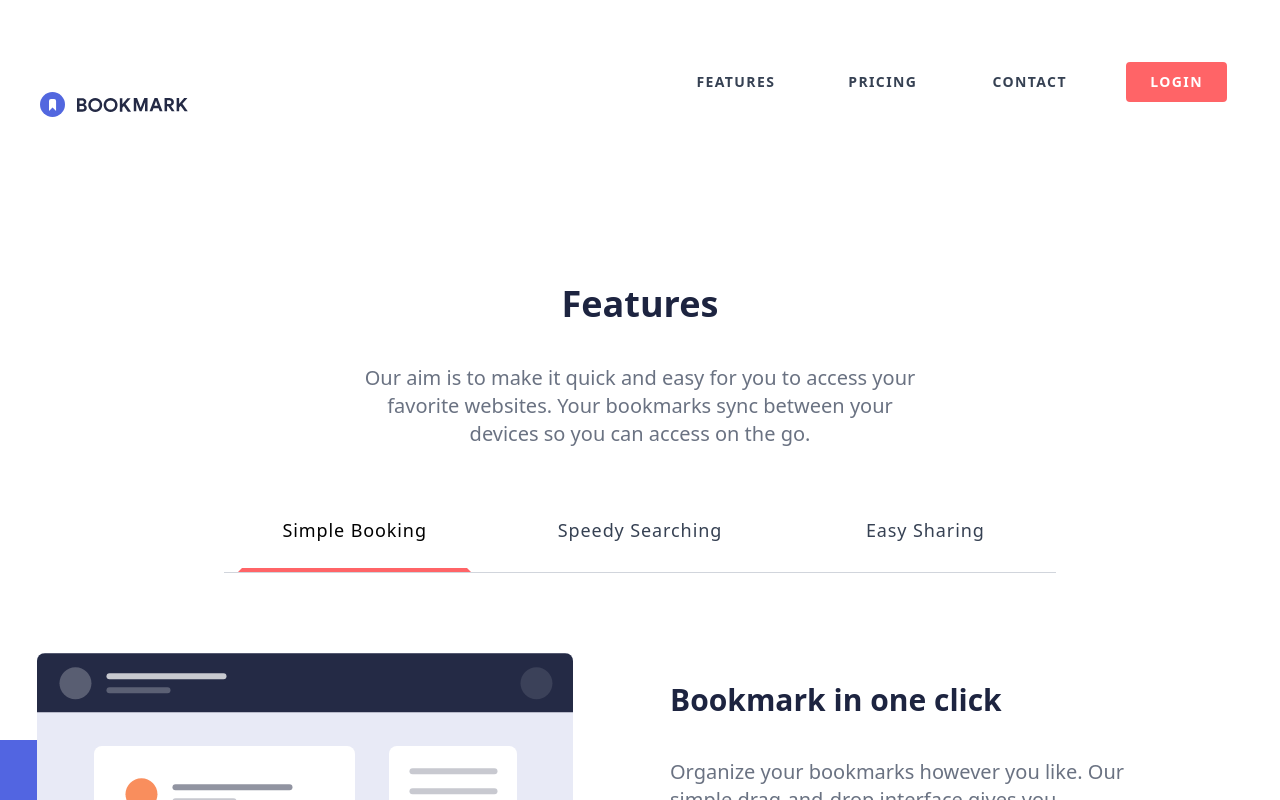
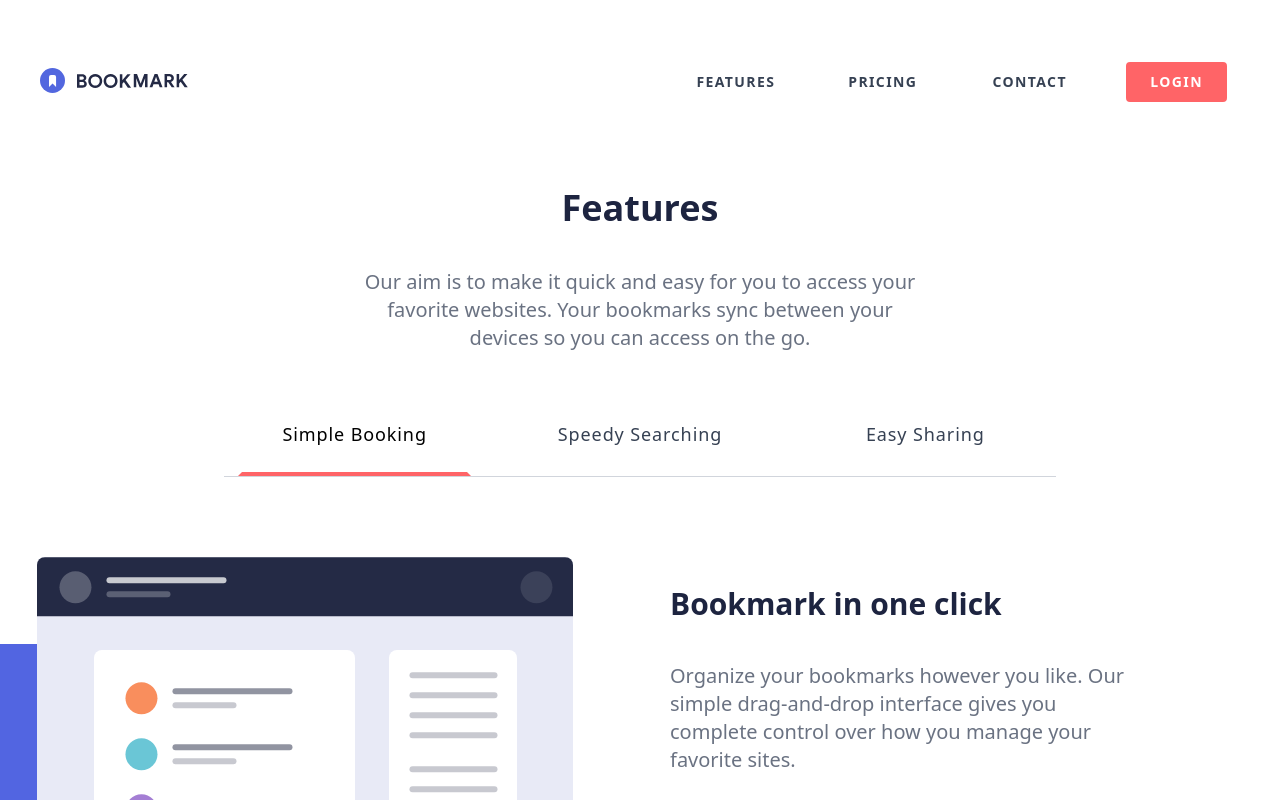
Before and after one commit to JlBestMc/S5.-Landing-Page-React, a React (Vite) app: page / in a window 1280 px wide. Shown: the top 800 px of the page. Built offline with nearby package versions, Linux system fonts and the light colour scheme.

Commit message:
components fixed

```diff
--- a/src/components/molecules/Navbar.tsx
+++ b/src/components/molecules/Navbar.tsx
@@ -32,7 +32,7 @@ export default function Navbar({
 
     setNavBarStyles(() =>
       burgerOpen
-        ? "w-full h-full top-0 left-0 fixed flex flex-col justify-center gap-10 z-10 bg-[#20324ef0]"
+        ? "w-full h-full top-0 left-0 fixed flex flex-col justify-center  gap-10 z-10 bg-[#20324ef0]"
         : "hidden"
     );
 
@@ -41,13 +41,13 @@ export default function Navbar({
 
   return (
     <div
-      className={`max-w-[1200px] w-[80%] md:w-full mx-auto flex justify-between items-center ${containerPosition}`}
+      className={`max-w-[1200px] w-[80%] md:w-full mx-auto flex justify-between ${containerPosition}`}
     >
-      <Logo src={currentLogo} styles="z-20" />
+      <Logo src={currentLogo} styles="z-20 h-min mt-2" />
 
       <button
         onClick={handleBurgerClick}
-        className="md:hidden z-30 fixed top-15 right-6"
+        className="md:hidden z-30 fixed top-15 mt-2 right-6"
       >
         <Burger
           isOpen={isOpen}
--- a/src/components/organismes/Features.tsx
+++ b/src/components/organismes/Features.tsx
@@ -11,7 +11,7 @@ export default function Features() {
   }
 
   return (
-    <section className="max-w-[1280px] mx-auto my-10 py-14">
+    <section className="max-w-[1280px] mx-auto my-10 pb-14">
       <div>
         <h2 className="text-4xl font-bold text-[#1d2440] mb-4 text-center">
           Features
--- a/src/components/organismes/header.tsx
+++ b/src/components/organismes/header.tsx
@@ -6,7 +6,7 @@ import bookmarkMobile from "../../assets/logo-bookmark-mobile.svg";
 
 export default function Header() {
   return (
-    <header className="max-w-[1280px] mx-auto my-5 py-10 text-gray-700 relative">
+    <header className="max-w-[1280px] mx-auto my-5 pt-10  text-gray-700 relative">
       <Navbar
         burgerIconSrc={burgerIcon}
         closeIconSrc={closeBurgerIcon}
```
